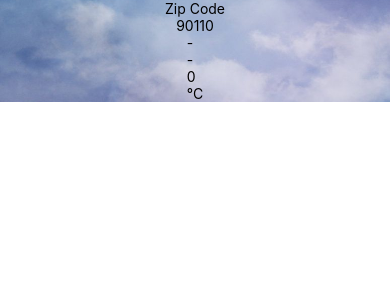
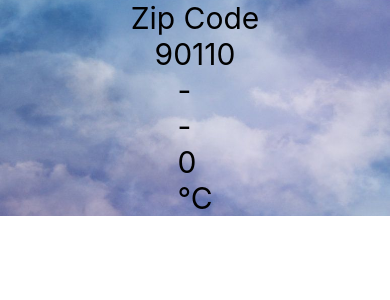
Before and after one commit to 6110110072/3SA04, a React Native app: screen / in a window 390 px wide. Shown: the top 300 px of the page. Built offline with nearby package versions, Linux system fonts and the light colour scheme.

Commit message:
CHALLENGE

```diff
--- a/App.js
+++ b/App.js
@@ -10,13 +10,16 @@ export default function App() {
  }
  return (
  <View style={styles.container}>
- <Weather zipCode="90110"/>
+ <Weather zipCode="90110" />
  <StatusBar style="auto" />
  </View>
  );
 }
 const styles = StyleSheet.create({
  container: {
+
    paddingTop : Constants.statusBarHeight
+
+
  },
 });
--- a/components/Forcecast.js
+++ b/components/Forcecast.js
@@ -1,13 +1,18 @@
 import React from "react";
-import { Text, View } from "react-native";
+import { Text, View, StyleSheet } from "react-native";
 
 export default function Forecast(props) {
   return (
-    <View>
-      <Text>{props.main}</Text>
-      <Text>{props.description}</Text>
-      <Text>{props.temp}</Text>
-      <Text>°C</Text>
+    <View >
+      <Text style = {styles.textsize}>{props.main}</Text>
+      <Text style = {styles.textsize}>{props.description}</Text>
+      <Text style = {styles.textsize}>{props.temp}</Text>
+      <Text style = {styles.textsize}>°C</Text>
     </View>
   )
 }
+const styles = StyleSheet.create({
+  textsize: {
+    fontSize : 30,
+  }
+});
--- a/components/Weather.js
+++ b/components/Weather.js
@@ -1,5 +1,5 @@
 import React, { useState } from "react";
-import { Text, ImageBackground , StyleSheet} from "react-native";
+import { Text, ImageBackground , StyleSheet, View} from "react-native";
 import Forecast from "./Forcecast";
 
 export default function Weather(props) {
@@ -9,13 +9,14 @@ export default function Weather(props) {
     temp: 0,
   });
   return (
-    // <View>
+
     <ImageBackground source={require("../fd7b7c1571071fad190e1d96fcba150a.jpg")} style={styles.backdrop}>
-      { <Text>Zip Code</Text> }
-      { <Text>{props.zipCode}</Text> }
-      <Forecast {...forecastInfo} />
+
+      <Text style = {styles.textsize}>Zip Code</Text>
+      <Text style = {styles.textsize}>{props.zipCode}</Text>
+      <Forecast {...forecastInfo } />
     </ImageBackground>
-    // </View>
+
   );
 }
 const styles = StyleSheet.create({
@@ -23,8 +24,12 @@ const styles = StyleSheet.create({
     flexDirection:'column',
     justifyContent:'center',
     alignItems:'center',
+    fontSize : 100,
 
     width: "100%",
     height: "100%",
   },
+  textsize: {
+    fontSize : 30,
+  }
 });
```
